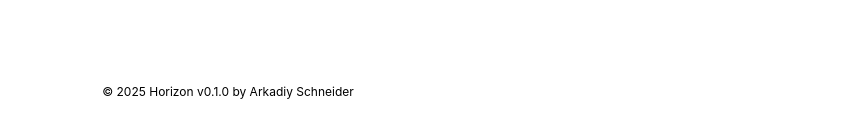
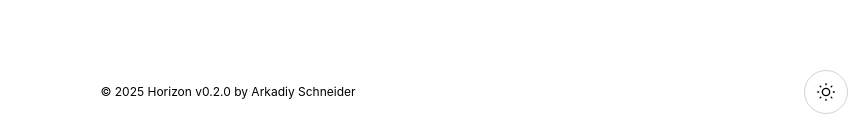
Before and after one commit to TheBandik/Horizon, a React app in the folder src/frontend/: page / in a window 1280 px wide. Shown: the part 664-797 px from the top of the page, without its empty margins (412-1280 px from the left). Built offline with nearby package versions, Linux system fonts and the light colour scheme; the HTML template or start-up script is replaced by a standard one.

Commit message:
add theme toggle

```diff
--- a/src/frontend/package.json
+++ b/src/frontend/package.json
@@ -1,7 +1,7 @@
 {
   "name": "frontend",
   "private": true,
-  "version": "0.1.0",
+  "version": "0.2.0",
   "type": "module",
   "scripts": {
     "dev": "vite",
--- a/src/frontend/src/components/ThemeToggle.tsx
+++ b/src/frontend/src/components/ThemeToggle.tsx
@@ -0,0 +1,21 @@
+import { ActionIcon, useMantineColorScheme, useComputedColorScheme } from '@mantine/core';
+import { IconSun, IconMoon } from '@tabler/icons-react';
+import cx from 'clsx';
+import classes from './styles/ThemeToggle.module.css';
+
+export function ThemeToggle() {
+    const { setColorScheme } = useMantineColorScheme();
+    const computedColorScheme = useComputedColorScheme('light', { getInitialValueInEffect: true });
+
+    return (
+        <ActionIcon
+            onClick={() => setColorScheme(computedColorScheme === 'light' ? 'dark' : 'light')}
+            variant="default"
+            size="xl"
+            aria-label="Toggle color scheme"
+        >
+            <IconSun className={cx(classes.icon, classes.light)} stroke={1.5} />
+            <IconMoon className={cx(classes.icon, classes.dark)} stroke={1.5} />
+        </ActionIcon>
+    );
+}
--- a/src/frontend/src/components/styles/ThemeToggle.module.css
+++ b/src/frontend/src/components/styles/ThemeToggle.module.css
@@ -0,0 +1,21 @@
+.icon {
+    width: 22px;
+    height: 22px;
+}
+
+.light {
+    display: block;
+}
+
+.dark {
+    display: none;
+}
+
+/* Когда активна тёмная тема */
+[data-mantine-color-scheme='dark'] .light {
+    display: none;
+}
+
+[data-mantine-color-scheme='dark'] .dark {
+    display: block;
+}
--- a/src/frontend/src/pages/AuthForm.tsx
+++ b/src/frontend/src/pages/AuthForm.tsx
@@ -1,6 +1,6 @@
 import {
     Anchor,
-    Button,
+    Button, Flex,
     Group,
     Paper,
     PasswordInput, Space,
@@ -9,6 +9,8 @@
     TextInput,
 } from '@mantine/core';
 import {useForm} from '@mantine/form';
+import {ThemeToggle} from "../components/ThemeToggle.tsx";
+import packageJson from '../../package.json';
 
 export function AuthForm() {
     const form = useForm({
@@ -89,11 +91,23 @@
                 h="xl"
             ></Space>
 
-            <Text
-                size="xs"
+
+            <Flex
+                align="center"
+                justify="center"
+                w="100%"
+                pos="relative"
             >
-                © 2025 Horizon v0.1.0 by Arkadiy Schneider
-            </Text>
+                <Text
+                    size="xs"
+                >
+                    © 2025 Horizon v{packageJson.version} by Arkadiy Schneider
+                </Text>
+
+                <div style={{position: 'absolute', right: 20}}>
+                    <ThemeToggle/>
+                </div>
+            </Flex>
         </Stack>
     );
 }
```
